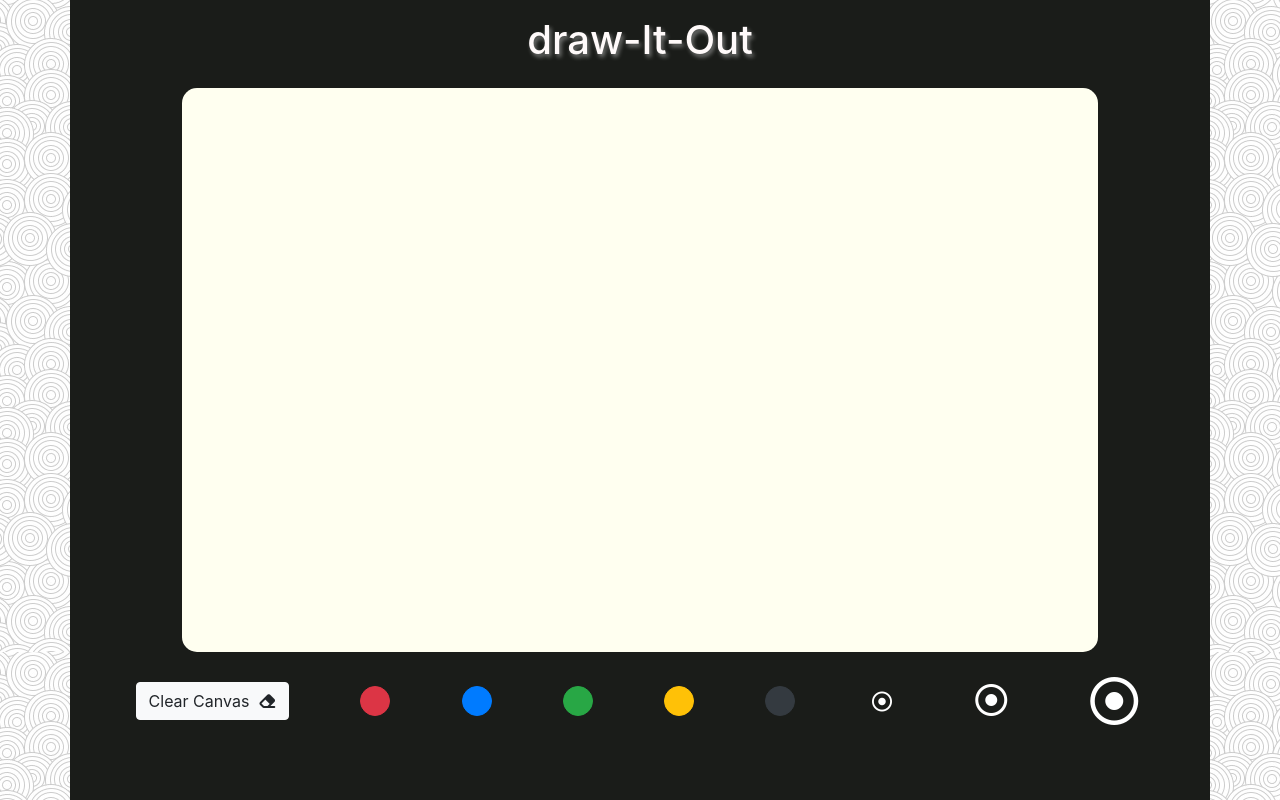
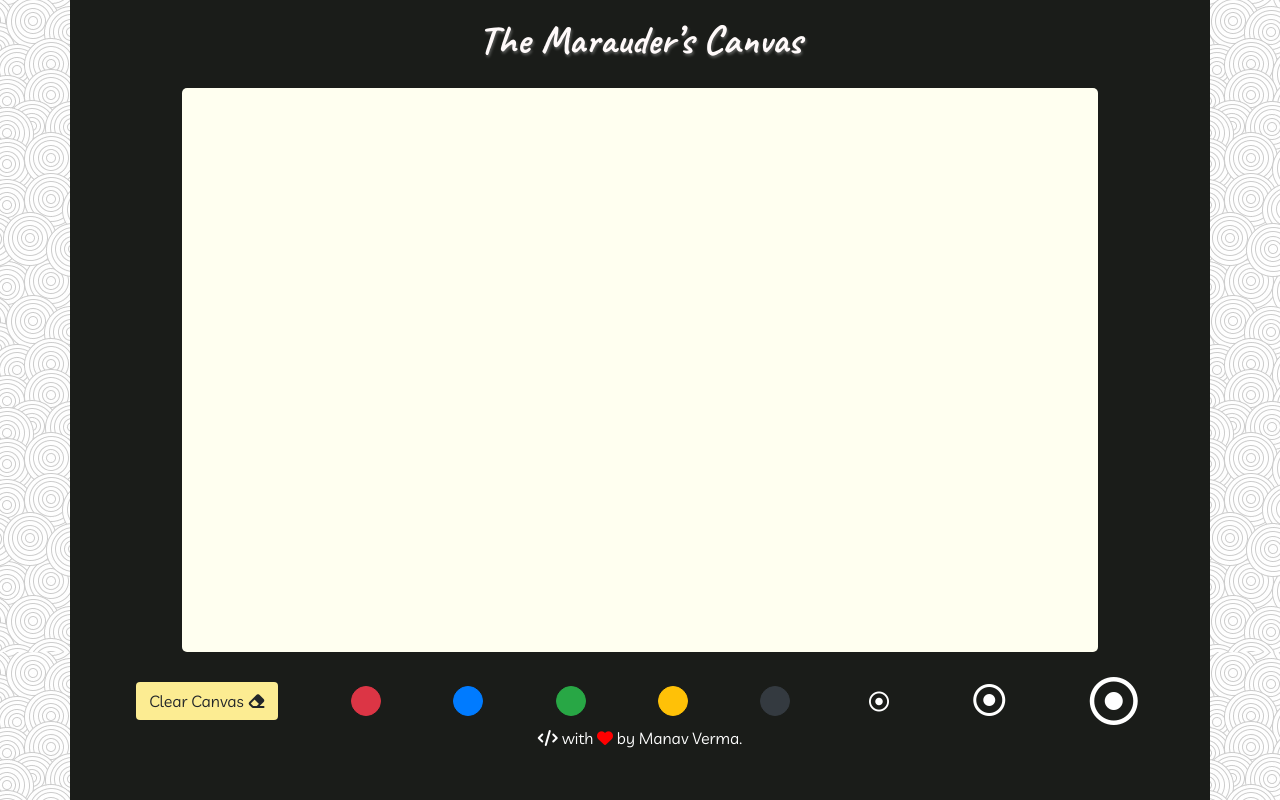
Before and after one commit to vmanav/The-Marauders-Canvas, a website: page frontend/index.html in a window 1280 px wide. Drawn offline with nearby package versions, Linux system fonts and the light colour scheme; no server answers.

Commit message:
Finished Project

```diff
--- a/frontend/index.html
+++ b/frontend/index.html
@@ -5,7 +5,7 @@
     <meta charset="UTF-8">
     <meta name="viewport" content="width=device-width, initial-scale=1.0">
     <meta http-equiv="X-UA-Compatible" content="ie=edge">
-    <title>draw-It-Out</title>
+    <title>The Marauder’s Canvas</title>
 
     <!-- css  -->
     <link rel="stylesheet" href="style.css">
@@ -25,18 +25,20 @@
     <!-- font awesome 5 kit script -->
     <script src="https://kit.fontawesome.com/e00a1e7cf5.js"></script>
 
+    <!-- fonts -->
+    <link href="https://fonts.googleapis.com/css?family=Caveat:700&display=swap" rel="stylesheet">
+    <link href="https://fonts.googleapis.com/css?family=Livvic&display=swap" rel="stylesheet">
 </head>
 
 <body>
 
     <div class="container" id="mainDiv">
-        <h1 id="heading">draw-It-Out</h1>
+        <h1 id="heading">The Marauder’s Canvas</h1>
         <canvas id="canvas1"></canvas>
         <div class="container-fluid d-flex flex-row justify-content-around align-items-center align-content-center"
             id="controls">
-            <!-- this is panel for contorls -->
-            <!-- <button id="clear">Clear Canvas</button> -->
-            <button class="btn btn-light" id="clear">Clear Canvas&nbsp; <i class="fas fa-eraser"></i></button>
+
+            <button class="btn" id="clear" style="background-color: #FCEC92;">Clear Canvas&nbsp;<i class="fas fa-eraser"></i></button>
             <button data-cvalue="red" class="btn-danger cSelect"></button>
             <button data-cvalue="blue" class="btn-primary cSelect"></button>
             <button data-cvalue="green" class="btn-success cSelect"></button>
@@ -47,11 +49,11 @@
             <button class="strokeStyle"><i data-linewidth="6" class="far fa-dot-circle fa-3x"></i></button>
 
         </div>
+        <div id="footer">
+            <i class="fas fa-code" style="color: white"></i> with <i class="fas fa-heart" style="color: red"></i> by
+            Manav Verma.
+        </div>
     </div>
-
-    <!-- <canvas id="canvas1"></canvas>
-    <br> -->
-
 </body>
 
 </html>
--- a/frontend/style.css
+++ b/frontend/style.css
@@ -1,5 +1,4 @@
 body {
-    /* overflow: hidden; */
     margin: 0;
     background: linear-gradient(rgba(255, 255, 255, 0), rgba(255, 255, 255, 0)), url("/bg.jpg");
 }
@@ -9,9 +8,8 @@ canvas {
     background-color: #FFFFF0;
     margin: auto;
     display: block;
-    border-radius: 15px;
+    border-radius: 5px;
     border: 2px solid transparent;
-    /* setting up the height and wdht through javascript */
 }
 
 .cSelect {
@@ -28,9 +26,8 @@ canvas {
 }
 
 #controls {
-    /* border: 1px solid whitesmoke; */
     margin-top: 1.5rem;
-    /* background-color: lightsalmon; */
+    font-family: 'Livvic', sans-serif;
 }
 
 .strokeStyle {
@@ -42,7 +39,13 @@ canvas {
 #heading {
     color: #FFFAFA;
     text-align: center;
-    text-shadow: 2px 3px 4px rgba(255, 255, 255, 0.41);
+    text-shadow: 1px 2px 3px rgba(255, 255, 255, 0.3);
     padding: 1rem;
-    /* margin-bottom: 50px; */
+    font-family: 'Caveat', cursive;
 }
+
+#footer {
+    font-family: 'Livvic', sans-serif;
+    text-align: center;
+    margin-left: auto;
+}
--- a/package.json
+++ b/package.json
@@ -18,6 +18,7 @@
   "homepage": "https://github.com/vmanav/draw-It-Out#readme",
   "dependencies": {
     "express": "^4.17.1",
+    "serve-favicon": "^2.5.0",
     "socket.io": "^2.2.0"
   }
 }
```
Also changed, not shown: frontend/script.js (+1 -20 lines), server.js (+10 -10 lines), public/favicon.ico, 1 other file.
